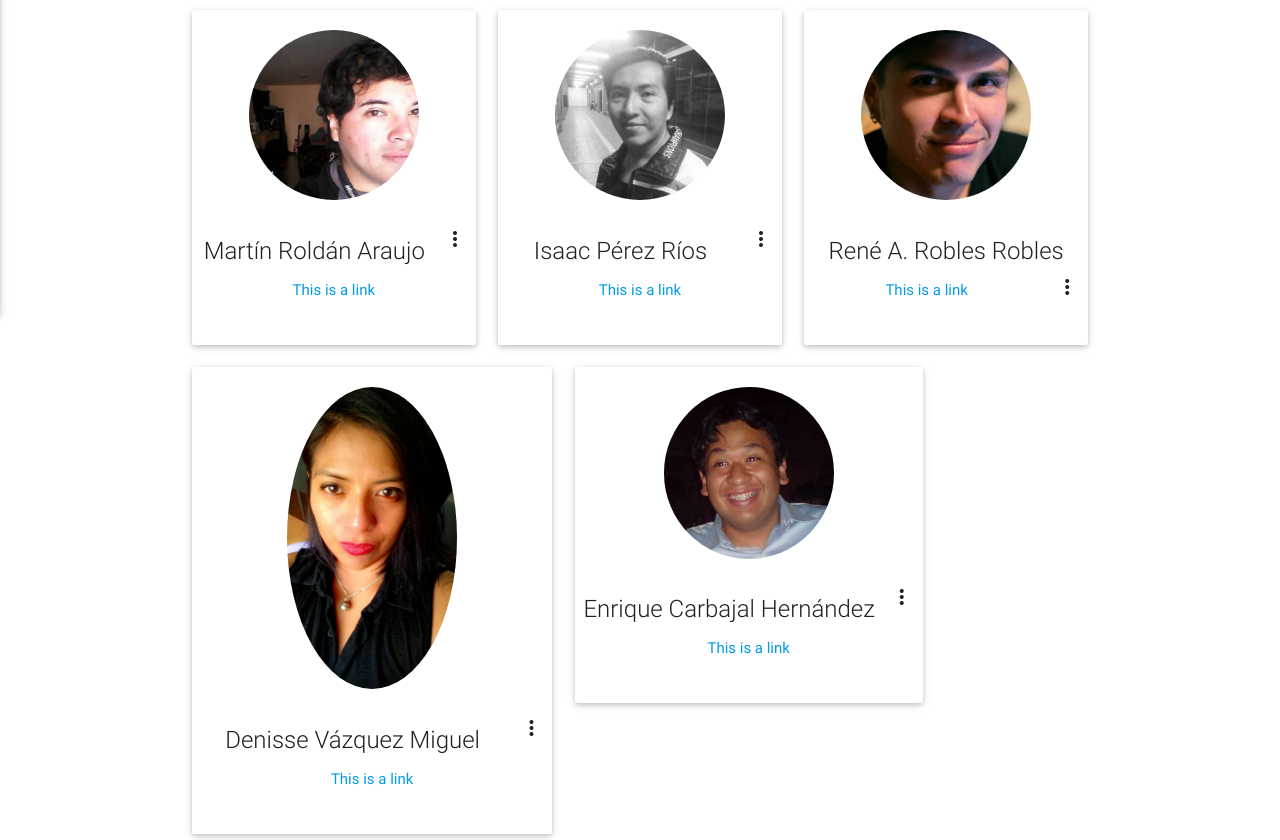
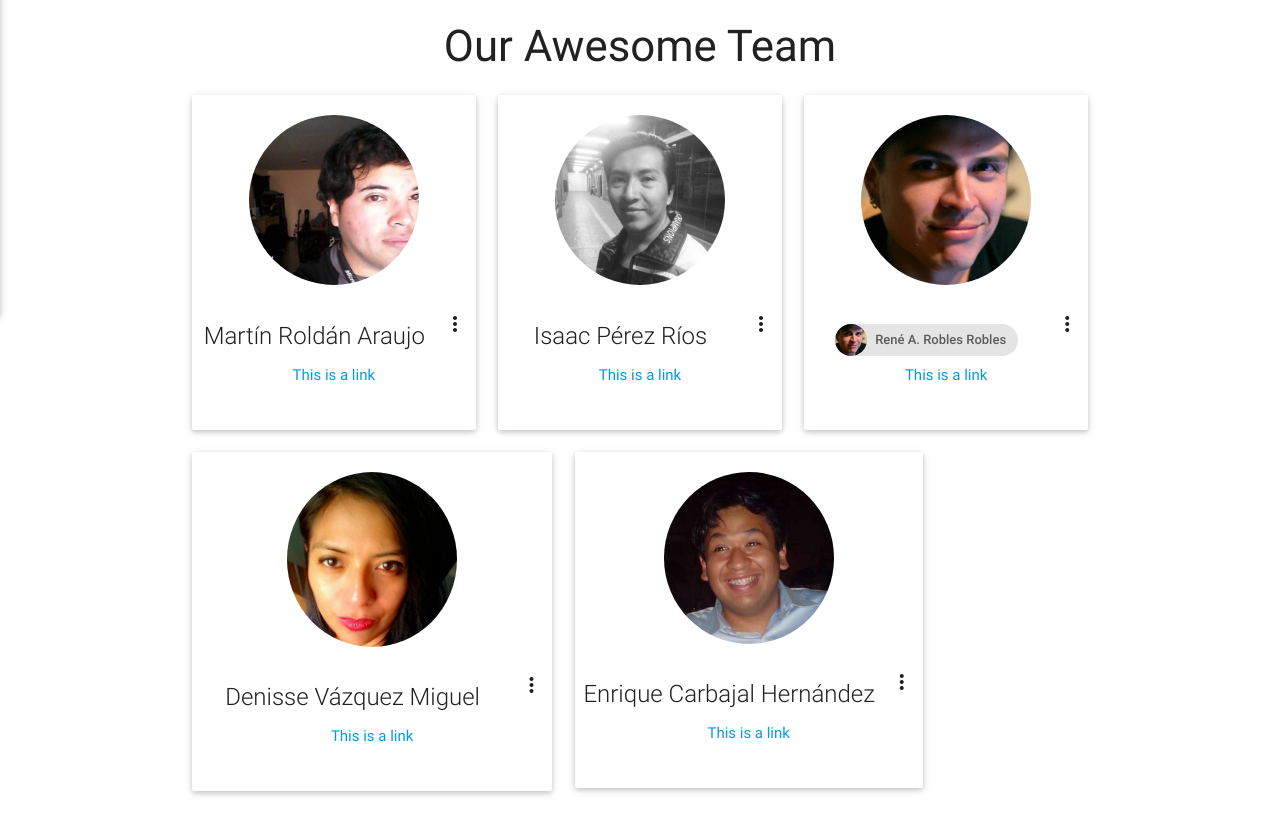
Before and after one commit to ratacibernetica/wm, a plain HTML site: page parallax-template/index.html in a window 1280 px wide. Shown: the part 544-1384 px from the top of the page. Drawn offline with nearby package versions, Linux system fonts and the light colour scheme.

Commit message:
se agregan tags en card-reveal de las cards en team

```diff
--- a/parallax-template/index.html
+++ b/parallax-template/index.html
@@ -12,7 +12,8 @@
         <link href="https://fonts.googleapis.com/icon?family=Material+Icons" rel="stylesheet">
     </head>
     <body>
-      <nav class="white" role="navigation navbar-fixed">
+    <div class="navbar-fixed">
+        <nav class="white" role="navigation ">
         <div class="nav-wrapper container">
           <a id="logo-container" href="#" class="brand-logo">
               <img class="responsive-img" style="height:50px" src="imgs/webmonsterlogo.png"/>
@@ -29,6 +30,8 @@
           <a href="#" data-activates="nav-mobile" class="button-collapse"><i class="material-icons">menu</i></a>
         </div>
       </nav>
+    </div>
+
 
       <div id="index-banner" class="parallax-container">
         <div class="section no-pad-bot">
@@ -50,7 +53,7 @@
 
 
       <div class="container">
-        <div class="section" id="team">
+        <div class="section" id="team" style="padding-top:100px">
             <div class="center-align">
                 <h3 class="center-align">Our Awesome Team </h3>
             </div>
@@ -102,13 +105,23 @@
                         <img src="imgs/rrobles.jpg" class="responsive-img circle wm-foto"/>
                     </div>
                     <div class="row center">
-                  <span class="card-title activator grey-text text-darken-4">René A. Robles Robles<i class="material-icons right">more_vert</i></span>
+                  <span class="card-title activator grey-text text-darken-4"><div class="chip">
+                        <img src="imgs/rrobles.jpg" alt="Contact Person">
+                        René A. Robles Robles
+                      </div><i class="material-icons right">more_vert</i></span>
                   <p><a href="#">This is a link</a></p>
                     </div>
                 </div>
                 <div class="card-reveal">
-                  <span class="card-title grey-text text-darken-4">René A. Robles Robles<i class="material-icons right">close</i></span>
+
+                  <span class="card-title grey-text text-darken-4">
+                      <div class="chip">
+                        <img src="imgs/rrobles.jpg" alt="Contact Person">
+                        René A. Robles Robles
+                      </div>
+                      <i class="material-icons right">close</i></span>
                   <p>Here is some more information about this product that is only revealed once clicked on.</p>
+
                 </div>
               </div>
             </div>
@@ -118,7 +131,7 @@
 
                 <div class="card-content">
                     <div class="row center">
-                    <img src="imgs/dvazquez.jpg" class="responsive-img circle wm-foto"/>
+                    <img src="imgs/dvazquez2.jpg" class="responsive-img circle wm-foto"/>
                     </div>
                     <div class="row center">
                   <span class="card-title activator grey-text text-darken-4">Denisse Vázquez Miguel<i class="material-icons right">more_vert</i></span>
@@ -188,7 +201,7 @@
             <img src="http://lorempixel.com/580/250/nature/1"> <!-- random image -->
             <div class="caption center-align">
               <h3>This is our big Tagline!</h3>
-              <h5 class="light grey-text text-lighten-3">Here's our small slogan.</h5>
+              <h5 class="light grey-text text-lighten-4">Here's our small slogan.</h5>
             </div>
           </li>
           <li>
```
